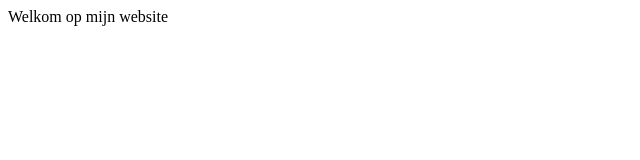
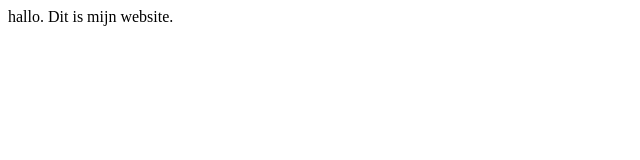
Before and after one commit to ThijsdeBlock/2023-html-v4f-Thijs, a plain HTML site: page index.html in a window 1280 px wide. Shown: the full height of the page, 0-640 px from the left. Drawn offline with Linux system fonts and the light colour scheme.

Commit message:
hallo. dit is mijn website

```diff
--- a/index.html
+++ b/index.html
@@ -9,7 +9,7 @@
 </head>
 
 <body>
-  Welkom op mijn website
+hallo. Dit is mijn website.
 </body>
 
 </html>
```
